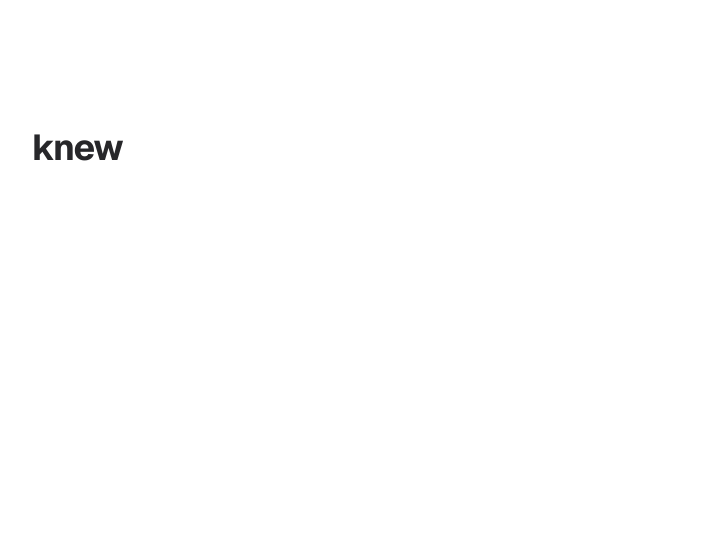
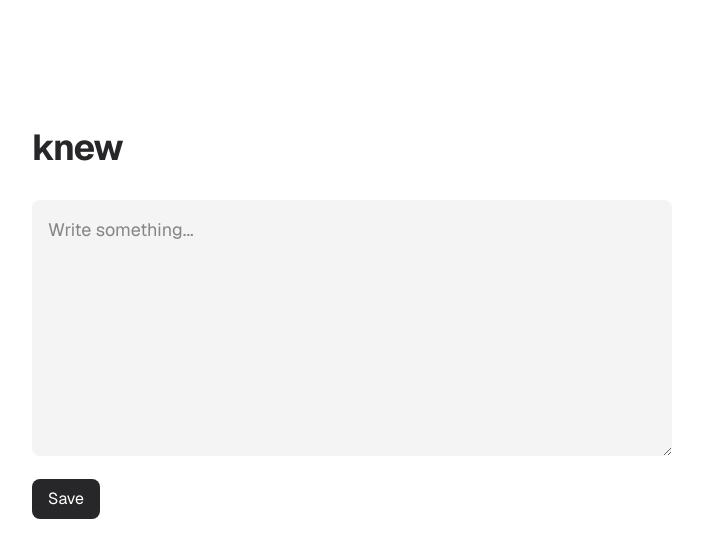
Before and after one commit to PRABHAT1SHUKLA/construct, a Next.js app: page / in a window 1280 px wide. Shown: the top 558 px of the page, without its empty margins (288-989 px from the left). Built offline with nearby package versions, Linux system fonts and the light colour scheme.

Commit message:
custom css styles

```diff
--- a/src/app/page.tsx
+++ b/src/app/page.tsx
@@ -7,6 +7,16 @@ export default function Home() {
         <h1 className="text-4xl font-bold tracking-tight text-zinc-800 dark:text-zinc-100">
           knew
         </h1>
+
+        <div className="mt-8 w-full">
+          <textarea
+            className="w-full h-64 p-4 text-lg bg-zinc-100 dark:bg-zinc-900 rounded-lg focus:ring-2 focus:ring-zinc-400 focus:outline-none"
+            placeholder="Write something..."
+          />
+          <button className="mt-4 px-4 py-2 bg-zinc-800 text-white rounded-lg hover:bg-zinc-700">
+            Save
+          </button>
+        </div>
       </main>
     </div>
   );
```
